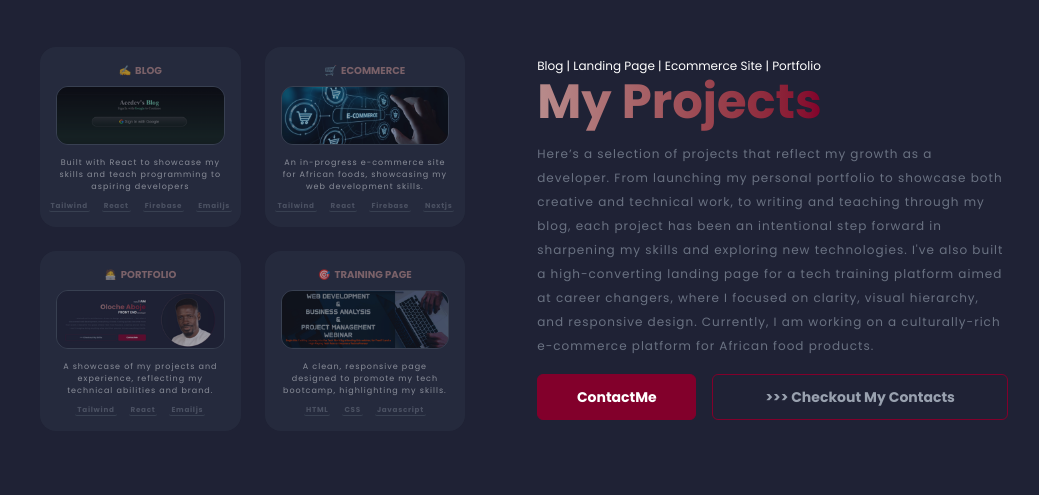
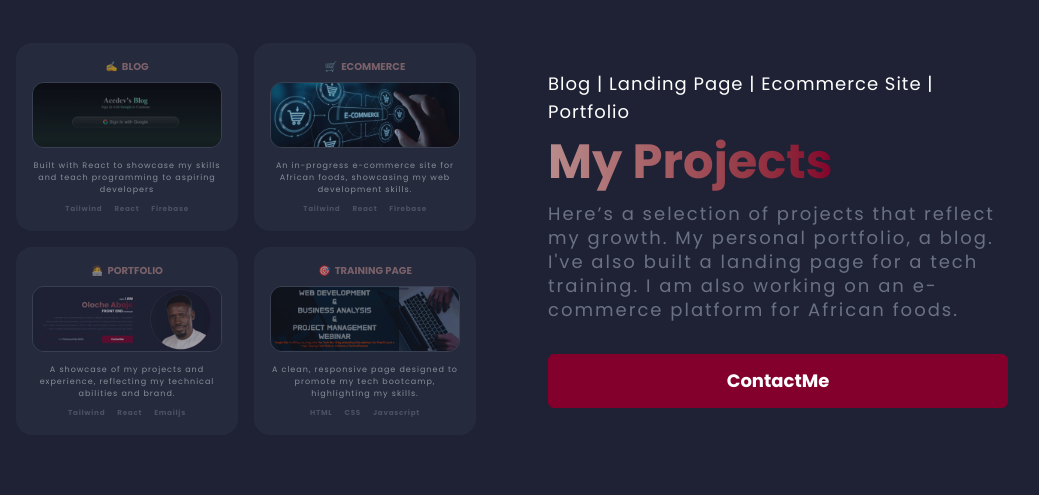
Before and after one commit to accdev1694/my-dynamic-portfolio, a React (Vite) app: page / in a window 1280 px wide. Shown: the part 1785-2280 px from the top of the page, without its empty margins (128-1167 px from the left). Built offline with nearby package versions, Linux system fonts and the light colour scheme.

Commit message:
complete project section responsive design

```diff
--- a/src/components/ContactBtn.jsx
+++ b/src/components/ContactBtn.jsx
@@ -1,6 +1,6 @@
 const ContactBtn = ({addClass}) => {
   return (
-      <a className={`${addClass} bg-[var(--color-accent)] text-white font-bold text-xs md:text-sm py-3 rounded-md hover:bg-transparent transition duration-300 ease-in-out w-[35%] border border-[var(--color-accent)] hover:border-[var(--color-accent)] text-center`} href="#my-contacts">ContactMe</a>
+      <a className={`${addClass} bg-[var(--color-accent)] text-white font-bold text-xs md:text-sm lg:text-lg py-3 rounded-md hover:bg-transparent transition duration-300 ease-in-out w-[35%] border border-[var(--color-accent)] hover:border-[var(--color-accent)] text-center`} href="#my-contacts">ContactMe</a>
   );
 };
 
--- a/src/components/MainSection.jsx
+++ b/src/components/MainSection.jsx
@@ -4,7 +4,7 @@ import Projects from "./sections/Projects";
 import Skills from "./sections/Skills";
 
 const MainSection = () => {
-  return <div className="px-6 md:px-14 xl:px-36 z-60">
+  return <div className="px-6 lg:px-18 xl:px-36 z-60">
     <About />
     <Skills />
     <Projects />
--- a/src/components/sections/Projects.jsx
+++ b/src/components/sections/Projects.jsx
@@ -1,19 +1,17 @@
 import ContactBtn from "../ContactBtn";
 import HeadingOne from "../HeadingOne";
-import NextPageBtn from "../NextPageBtn";
 import { projects } from "../../../utils";
-import ImageCard from "../../components/ImageCard";
 
 const Projects = () => {
   return (
     <section
       id="my-works"
-      className="relative min-h-screen pt-12 flex flex-col md:flex-row items-center justify-center md:justify-between gap-12"
+      className="relative min-h-screen lg:pt-12 flex flex-col-reverse lg:flex-row items-center justify-center lg:justify-between gap-6 md:gap-16 lg:gap-18"
     >
-      <div className="grid grid-cols-2 gap-6  p-6 w-[50%] rounded-[5px]">
+      <div className="grid grid-cols-2 md:grid-cols-4 lg:grid-cols-2 gap-2 md:gap-4 lg:w-[50%] rounded-[5px]">
         {projects.map((project, index) => (
           <div
-            className="cursor-pointer flex flex-col bg-gray-700/50 p-4 h-45 items-center text-center rounded-[16px] hover:bg-gray-700 hover:text-white transition duration-300 ease-in-out opacity-60 hover:opacity-100"
+            className="cursor-pointer flex flex-col bg-gray-700/50 p-2 sm:p-4  items-center text-center rounded-[16px] hover:bg-gray-700 hover:text-white transition duration-300 ease-in-out opacity-60 hover:opacity-100 h-full"
             key={index}
           >
             <h3 className="flex gap-1 text-[10px] font-bold text-[var(--color-accent-dark)]">
@@ -30,12 +28,12 @@ const Projects = () => {
             <p className="text-[8px] text-gray-300 mt-1 tracking-[1px]">
               {project.description}
             </p>
-            <div className="flex gap-1 mt-2">
+            <div className="flex mt-2">
               {project.tools.map((tool, ind) => {
                 return (
                   <p
                     key={ind}
-                    className="text-[0.45em] mx-1 px-[2px] rounded-[2px] tracking-widest text-gray-500 font-bold border-b-1 border-b-gray-600"
+                    className="text-[0.45em] sm:mx-1 px-[2px] rounded-[2px] tracking-widest text-gray-500 font-bold "
                   >
                     {tool}
                   </p>
@@ -45,29 +43,21 @@ const Projects = () => {
           </div>
         ))}
       </div>
-      <div className="flex flex-col w-[50%]  md:text-left">
-        <h3 className="text-xs mb-1 text-white">
+      <div className="flex flex-col lg:w-[50%] text-center items-center lg:items-left lg:justify-left lg:text-left lg:gap-2">
+        <h3 className="text-[0.5em] lg:text-lg tracking-[1px] sm:text-[0.6em] mb-1 text-white w-full">
           Blog | Landing Page | Ecommerce Site | Portfolio
         </h3>
-        <HeadingOne text="My Projects" />
-        <p className="leading-4 md:leading-6 text-gray-500 text-xs tracking-[1px] mt-2">
-          Here’s a selection of projects that reflect my growth as a developer.
-          From launching my personal portfolio to showcase both creative and
-          technical work, to writing and teaching through my blog, each project
-          has been an intentional step forward in sharpening my skills and
-          exploring new technologies. I've also built a high-converting landing
-          page for a tech training platform aimed at career changers, where I
-          focused on clarity, visual hierarchy, and responsive design.
-          Currently, I am working on a culturally-rich e-commerce platform for
-          African food products.
+        <div className="w-full">
+          <HeadingOne text="My Projects" />
+        </div>
+
+        <p className="leading-4 lg:leading-6 text-gray-500 text-[0.6em] sm:text-xs lg:text-lg tracking-[2px] mt-2">
+          Here’s a selection of projects that reflect my growth. My personal
+          portfolio, a blog. I've also built a landing page for a tech training.
+          I am also working on an e-commerce platform for African foods.
         </p>
-        <div className="flex gap-4 mt-4">
-          <ContactBtn addClass="w-[35%]" />
-          <NextPageBtn
-            text=">>> Checkout My Contacts"
-            next="#my-contacts"
-            addClass="w-[65%]"
-          />
+        <div className="flex md:flex-col md:gap-4 gap-2 md:mt-6 mt-2 w-full">
+          <ContactBtn addClass="w-full" />
         </div>
       </div>
     </section>
--- a/src/components/sections/Skills.jsx
+++ b/src/components/sections/Skills.jsx
@@ -7,7 +7,7 @@ const Skills = () => {
   return (
     <section
       id="my-skills"
-      className="relative min-h-screen flex flex-col items-center justify-center gap-12 sm:gap-12 text-center"
+      className="relative min-h-screen flex flex-col items-center justify-center gap-10 sm:gap-12 text-center"
     >
       <div className="">
         <HeadingOne text="Skills" />
@@ -21,7 +21,7 @@ const Skills = () => {
           experiences.
         </p>
 
-        <div className="border border-gray-700 rounded-xl flex flex-col lg:flex-row lg:items-center lg:justify-center lg:gap-6 mt-12 sm:mt-12 w-full p-2 sm:p-6">
+        <div className="border border-gray-700 rounded-xl flex flex-col lg:flex-row lg:items-center lg:justify-center lg:gap-6 mt-10 sm:mt-12 w-full p-2 sm:p-6">
           <div className="flex flex-col lg:w-[50%]">
             <h3 className="text-xs font-bold text-[var(--color-accent-dark)]">
               WEB DESIGN SKILLS
--- a/utils.js
+++ b/utils.js
@@ -9,7 +9,7 @@ export const projects = [
     url: "https://abojeonline.com/",
     description:
       "Built with React to showcase my skills and teach programming to aspiring developers",
-    tools: ["Tailwind", "React", "Firebase", "Emailjs"],
+    tools: ["Tailwind", "React", "Firebase"],
     icon:"✍️"
   },
   {
@@ -18,7 +18,7 @@ export const projects = [
     url: null,
     description:
       "An in-progress e-commerce site for African foods, showcasing my web development skills.",
-    tools: ["Tailwind", "React", "Firebase", "Nextjs"],
+    tools: ["Tailwind", "React", "Firebase"],
     icon:"🛒"
   },
   {
```
